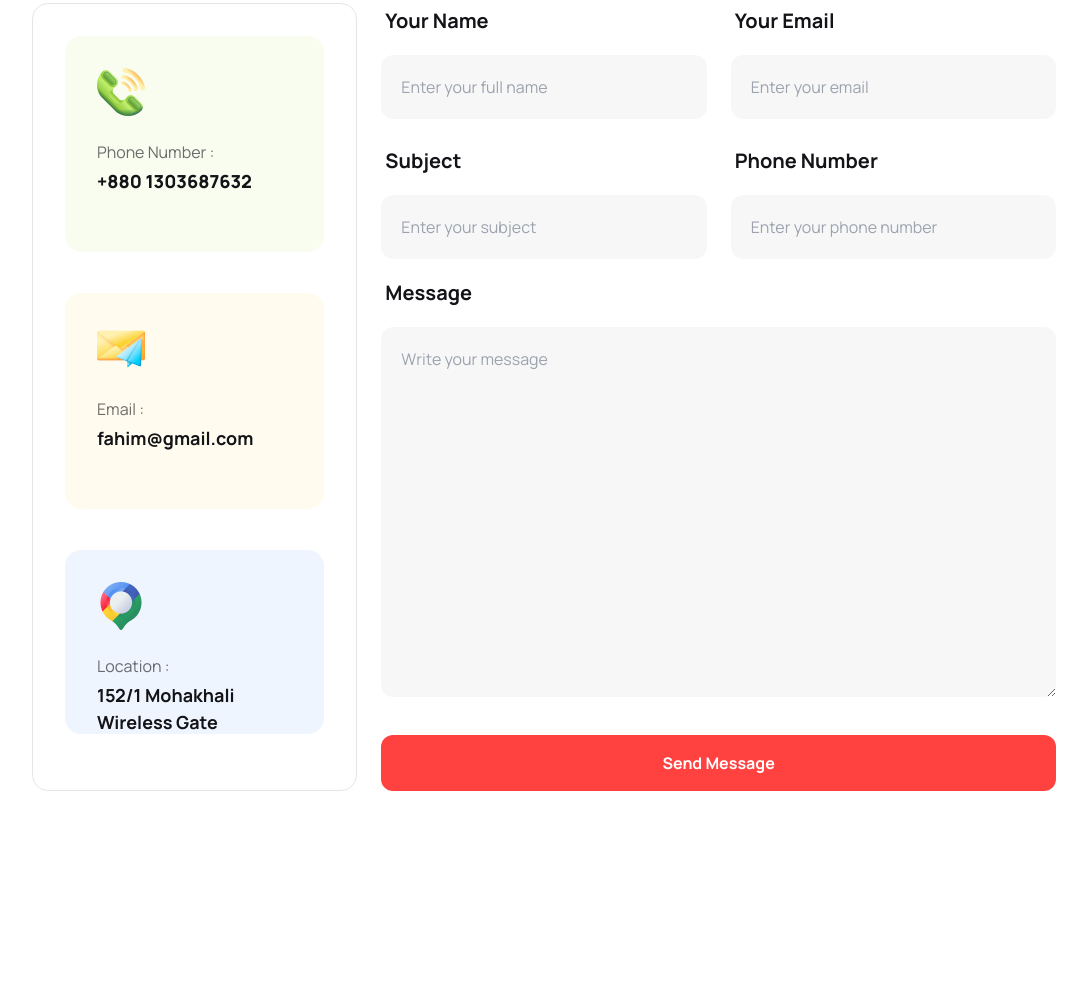
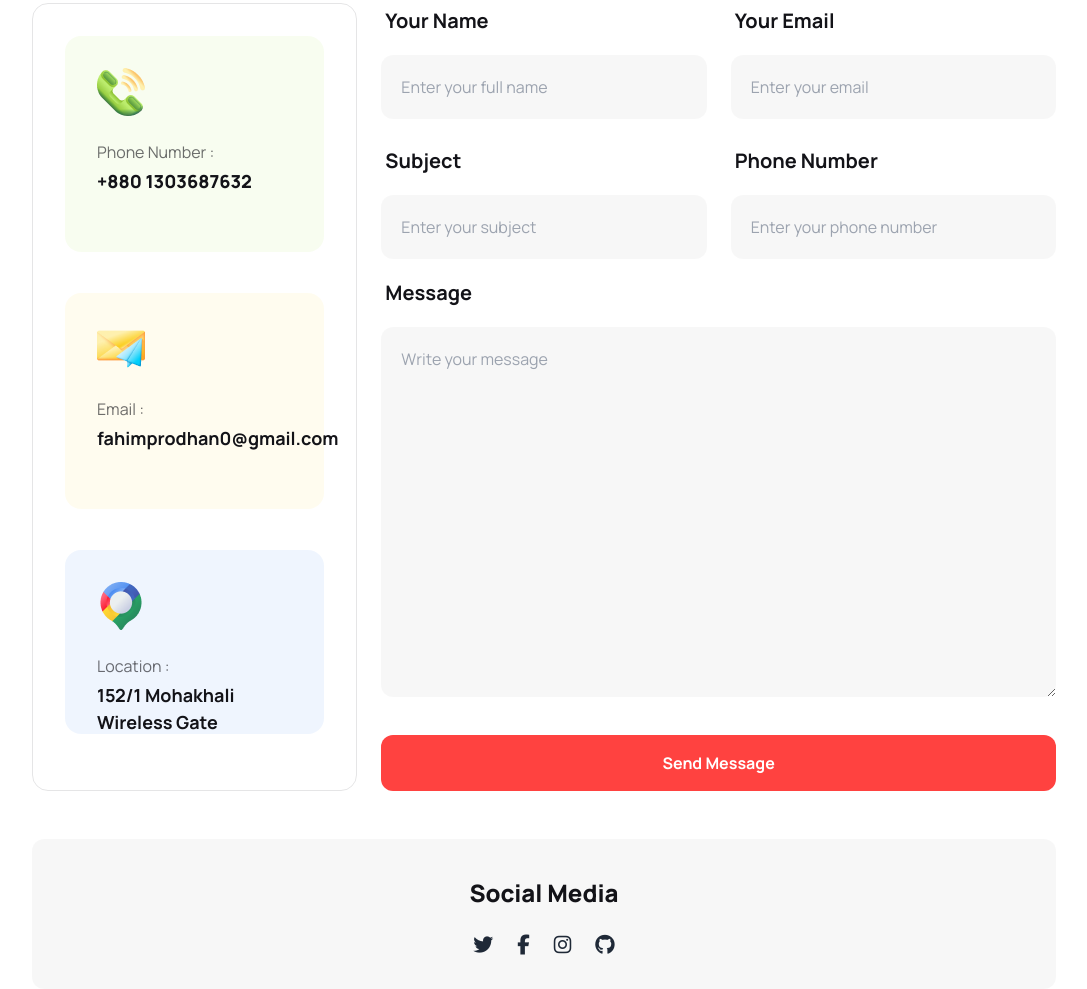
Before and after one commit to Fahim-Prodhan/hockey-a3, a plain HTML site: page index.html in a window 1280 px wide. Shown: the part 4762-5751 px from the top of the page, without its empty margins (96-1183 px from the left). Before the commit the page ends 5553 px from the top, so only its background shows below. Drawn offline with nearby package versions, Linux system fonts and the light colour scheme.

Commit message:
Social Icones are added

```diff
--- a/index.html
+++ b/index.html
@@ -268,7 +268,7 @@
                 </div>
 
 
-                <div class="hero col-span-1 lg:col-span-2 h-full w-full rounded-2xl bg-center bg-cover bg-no-repeat"
+                <div class="hero col-span-1 lg:col-span-2 h-full w-full rounded-2xl bg-center lg:bg-cover bg-no-repeat"
                     style="background-image: url('Images/4.png');">
                     <div class="hero-overlay rounded-2xl bg-opacity-60"></div>
                     <div class="p-0">
@@ -522,7 +522,8 @@
             <div class="text-center space-y-6">
                 <hr class="border-dashed">
                 <h3 class="h-color font-extrabold text-[22px] lg:text-4xl">Get In Touch</h3>
-                <p class="p-color lg:px-80">For any query please fell free to contact with us. We will get happy for your feedback. Stay tune with us</p>
+                <p class="p-color lg:px-80">For any query please fell free to contact with us. We will get happy for
+                    your feedback. Stay tune with us</p>
                 <hr class="border-dashed">
             </div>
 
@@ -537,7 +538,7 @@
                     <div class="w-full h-[184px] lg:h-[216px] bg-[#fddd5f1a] rounded-2xl px-6 lg:px-8 pt-8">
                         <img src="Images/Group 1171275318.png" alt="">
                         <p class="pt-6 pb-1 p-color">Email : </p>
-                        <h3 class="h-color text-[18px] font-bold">fahim@gmail.com</h3>
+                        <h3 class="h-color text-[18px] font-bold">fahimprodhan0@gmail.com</h3>
                     </div>
                     <div class="w-full h-[216px] lg:h-[184px] bg-[#629cf31a] rounded-2xl px-6 lg:px-8 pt-8">
                         <img src="Images/Group 1171275321.png" alt="">
@@ -599,10 +600,19 @@
                     <button class="font-bold py-4 text-white w-full bg-[#FF4240] rounded-xl mt-8">Send Message</button>
                 </div>
             </div>
-            <div>
-
+            <!-- Social Icons -->
+            <div class="w-full h-[140px] lg:h-[150px] bg-[#13131808] mt-12 text-center space-y-6 rounded-xl">
+                <h3 class="pt-9 h-color font-extrabold text-[24px]">Social Media</h3>
+                <div class="flex gap-6 justify-center">
+                    <i class="fa-brands fa-twitter text-[20px]"></i>
+                    <i class="fa-brands fa-facebook-f text-[20px]"></i>
+                    <i class="fa-brands fa-instagram text-[20px]"></i>
+                    <i class="fa-brands fa-github text-[20px]"></i>
+                </div>
             </div>
         </section>
+
+
 
     </main>
 </body>
```
